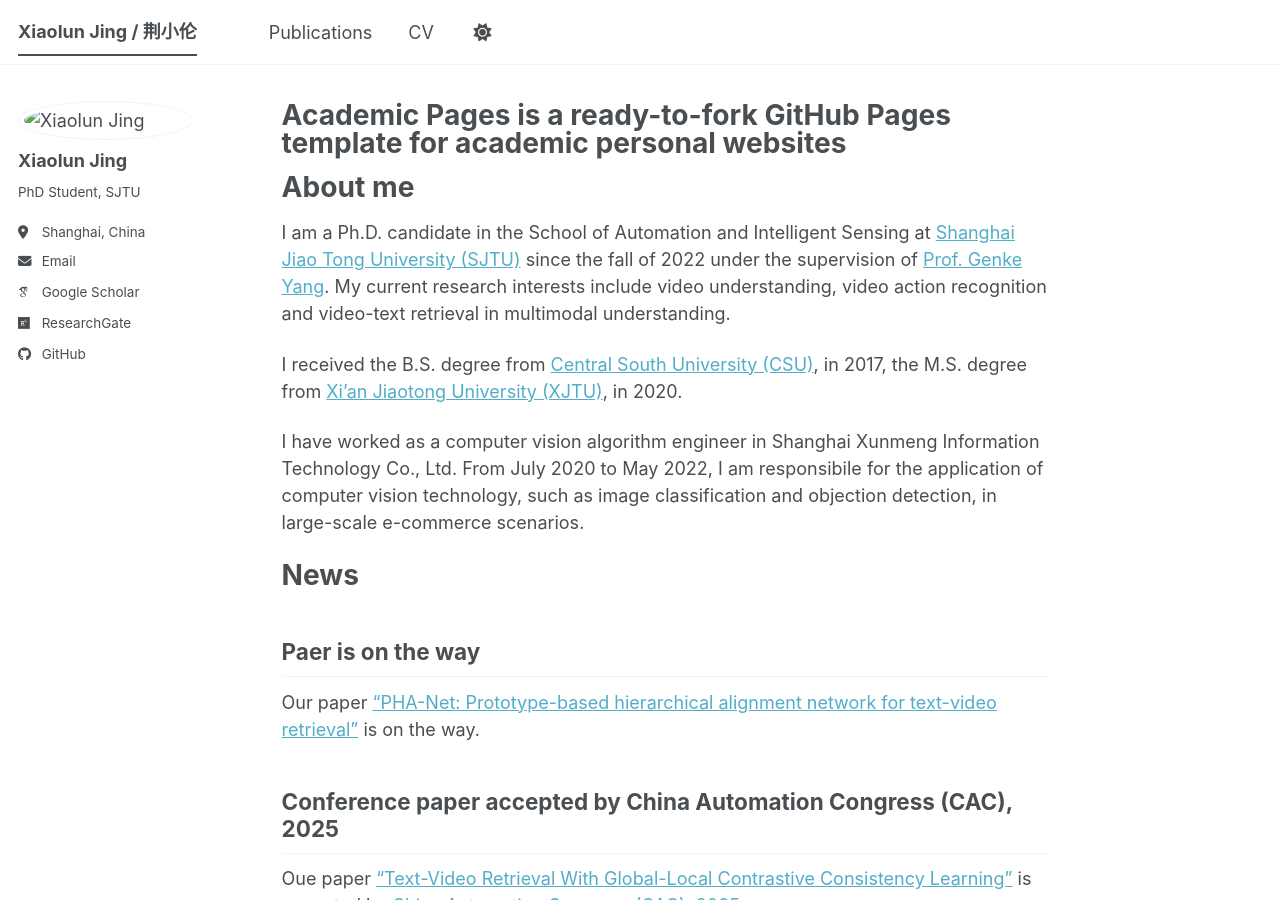
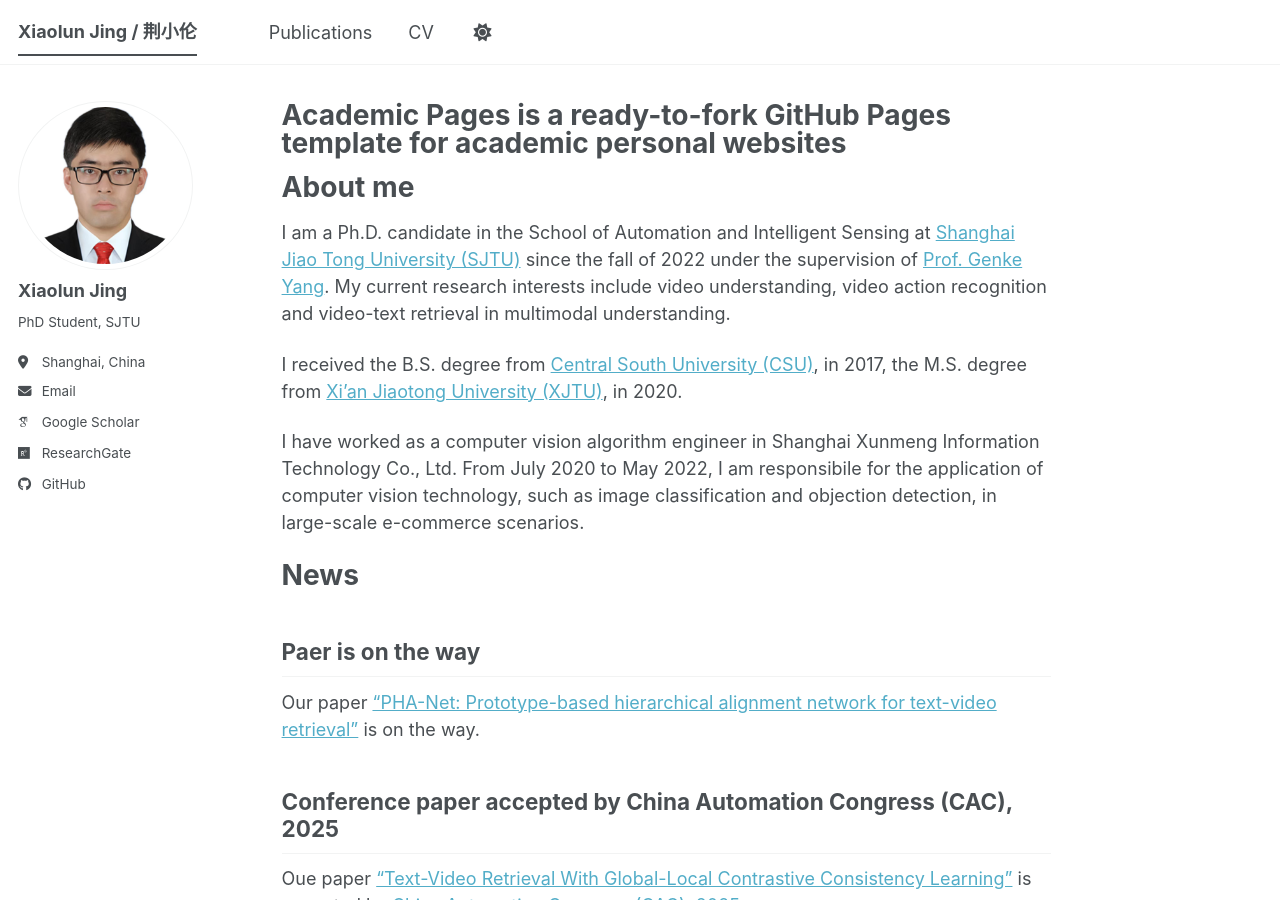
Before and after one commit to JingXiaolun/JingXiaolun.github.io, a Jekyll site: the page built from _pages/about.md, in a window 1280 px wide and 900 px high. Built offline with Jekyll 4.4.1, drawn with Linux system fonts in a browser that asks for light colours; some web fonts are replaced; a script bundle is joined from its source files by our own code; library files that are not in the unit come from our copies.

Commit message:
Fix avatar path in configuration
Updated avatar path to use a relative filename.

```diff
--- a/_config.yml
+++ b/_config.yml
@@ -23,7 +23,7 @@ repository               : "JingXiaolun/JingXiaolun.github.io"
 #               Additional customization can be done by editing /_includes/author-profile.html
 author:
   # Biographic information
-  avatar           : "images/jingxiaolun.png"
+  avatar           : "jingxiaolun.png"
   name             : "Xiaolun Jing"
   pronouns         : # example: "she/her"
   bio              : "PhD Student, SJTU"
```
